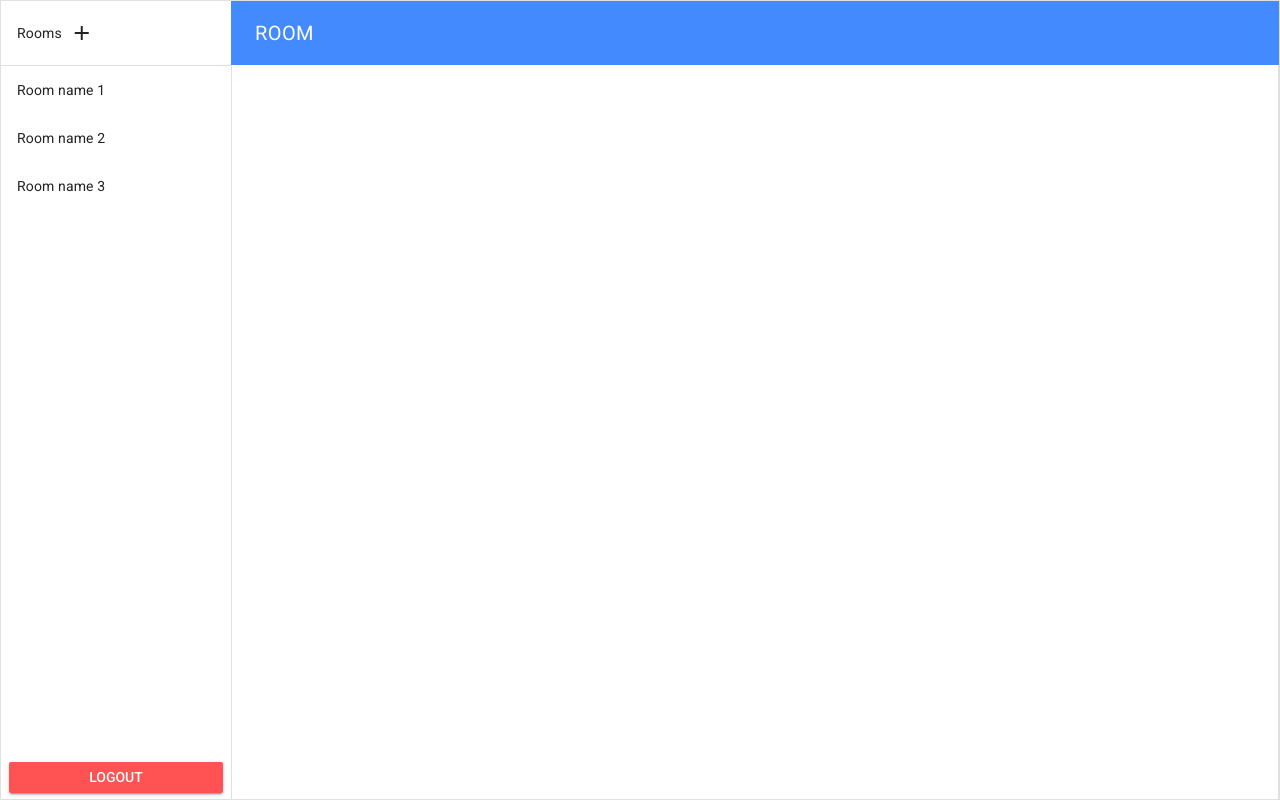
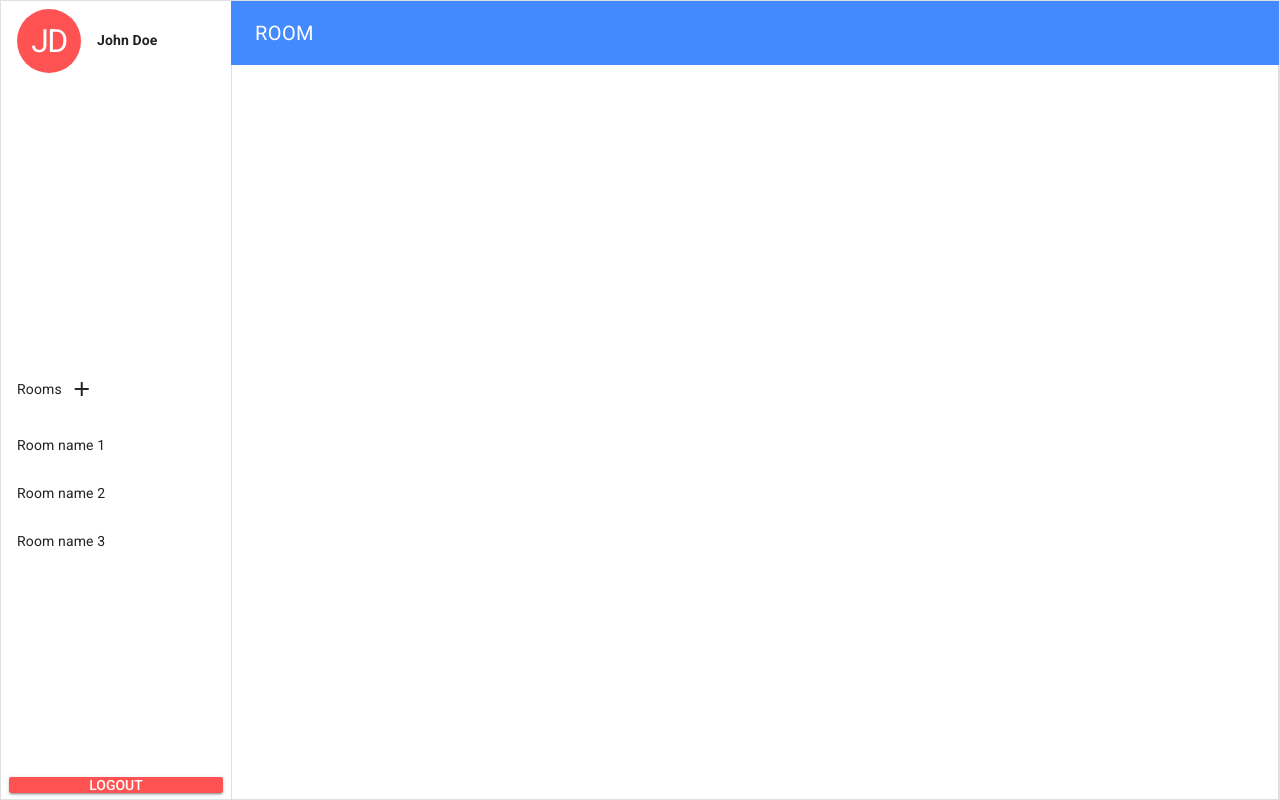
Before and after one commit to ratushnyak-k/goit-chaty, a Vue app: page /rooms in a window 1280 px wide. Built offline with nearby package versions, Linux system fonts and the light colour scheme.

Commit message:
'edit-room-list'

```diff
--- a/src/views/rooms-list.vue
+++ b/src/views/rooms-list.vue
@@ -4,8 +4,20 @@
       <md-app-toolbar class="md-primary">
         <span class="md-title">ROOM</span>
       </md-app-toolbar>
+      <md-app-drawer md-permanent="full">
+        <md-list>
+          <md-list-item>
+          <md-avatar class="md-avatar-icon md-large md-accent">
+            <md-ripple>{{ avatarName }}</md-ripple>
+          </md-avatar>
+          <div class="md-list-item-text">
+            <div class="inform_creator">
+              <b> {{ fullName }}</b>
+            </div>
+          </div>
+        </md-list-item>
+        </md-list>
 
-      <md-app-drawer md-permanent="full">
         <md-toolbar class="md-transparent" md-elevation="0">
           Rooms
           <md-button class="md-icon-button">
@@ -46,6 +58,7 @@
 .md-raised {
   margin-top: auto;
 }
+
 </style>
 
 <script>
@@ -63,7 +76,25 @@ export default {
         { id: 2, name: 'Room name 2', creatorId: 2 },
         { id: 3, name: 'Room name 3', creatorId: 3 },
       ],
+      user: {
+        firstName: 'John',
+        lastName: 'Doe',
+      },
     };
+  },
+  computed: {
+    fullName() {
+      if (!this.user) {
+        return null;
+      }
+      return this.user.firstName + ' ' + this.user.lastName;
+    },
+    avatarName() {
+      if (!this.user) {
+        return null;
+      }
+      return this.user.firstName[0] + this.user.lastName[0];
+    },
   },
 };
 </script>
```
